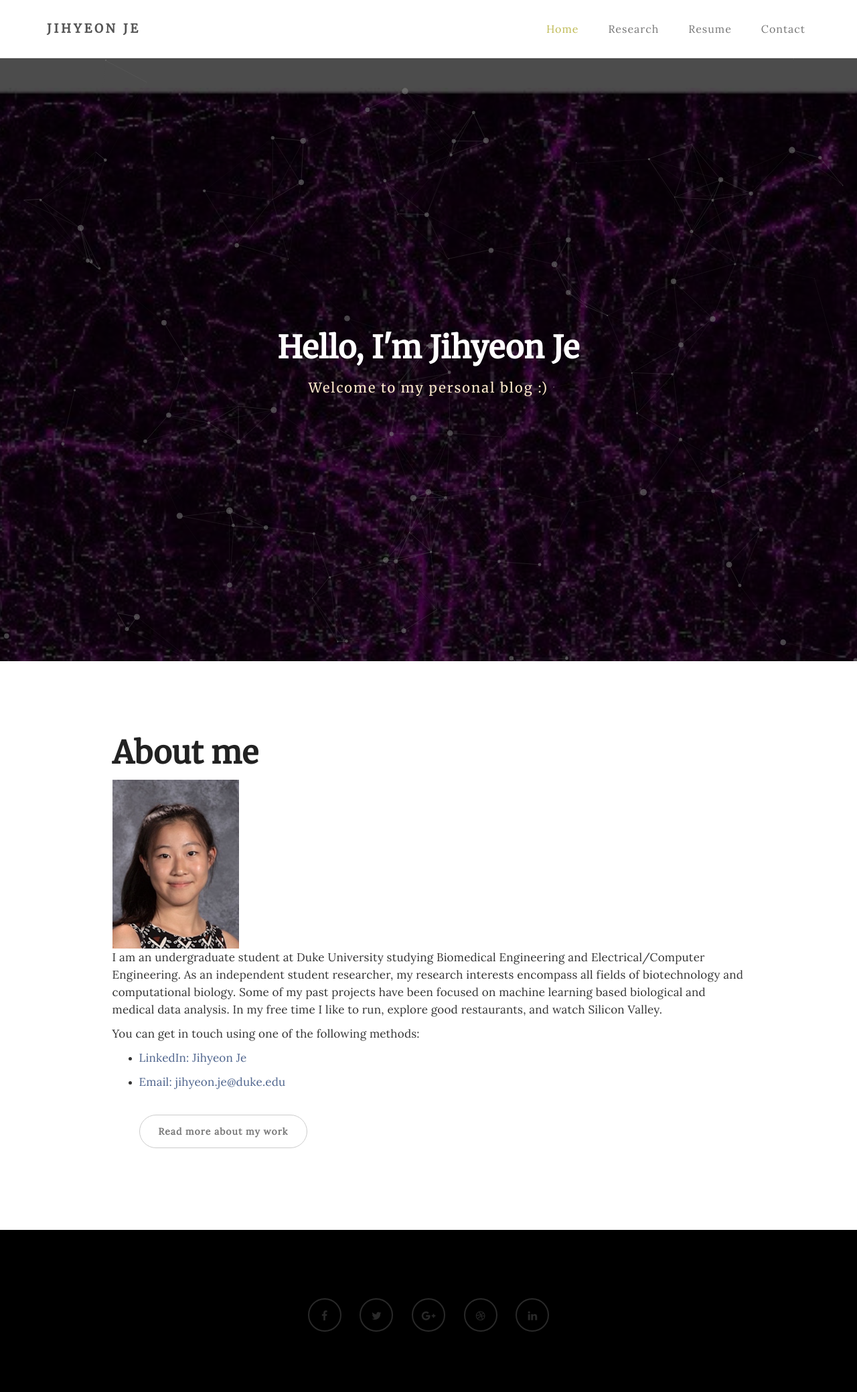
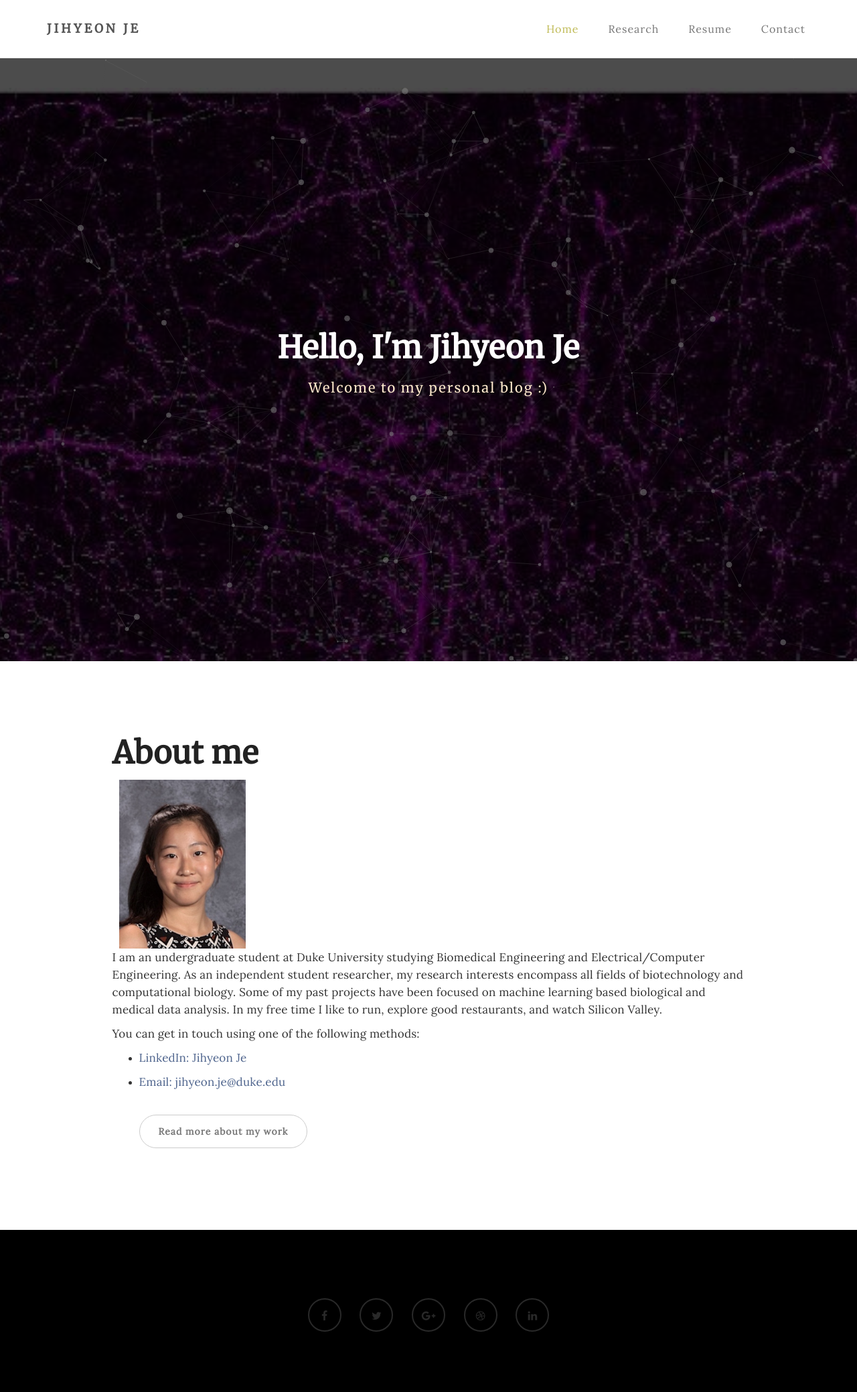
Before and after one commit to rpraka/JihyeonJe.com, a Jekyll site: the page index.html, which Jekyll copies as it is, in a window 1280 px wide. Shown: the whole page at 67% size. Built offline with Jekyll 4.4.1, drawn with Linux system fonts in a browser that asks for light colours.

Commit message:
Update index.html

```diff
--- a/index.html
+++ b/index.html
@@ -91,7 +91,7 @@
                          </div>
 
                          <div class="blog-post-des">
-                              <img src="images/jihyeonjeprofile.jpg" style="width: 20%; height: 20%" ALIGN=”right” HSPACE=”30” VSPACE=”20”/>
+                              <img src="images/jihyeonjeprofile.jpg" style="width: 20%; height: 20%; margin: 0px 0px 0px 10px;" align=”right”/>
                               <p>I am an undergraduate student at Duke University studying Biomedical Engineering and Electrical/Computer Engineering. As an independent student researcher, my research interests encompass all fields of biotechnology and computational biology. Some of my past projects have been focused on machine learning based biological and medical data analysis. In my free time I like to run, explore good restaurants, and watch Silicon Valley.</p>
                               <p> You can get in touch using one of the following methods: </p>
                               <ul>
```
